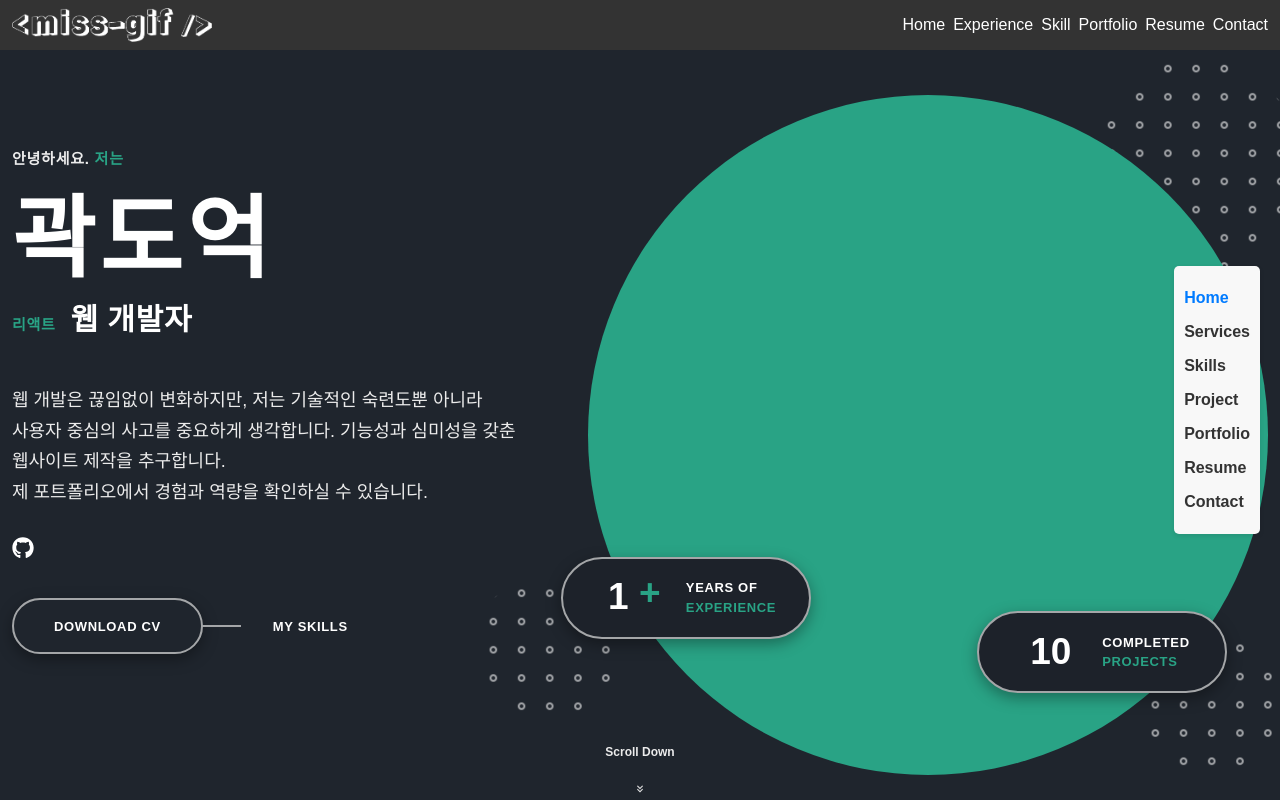
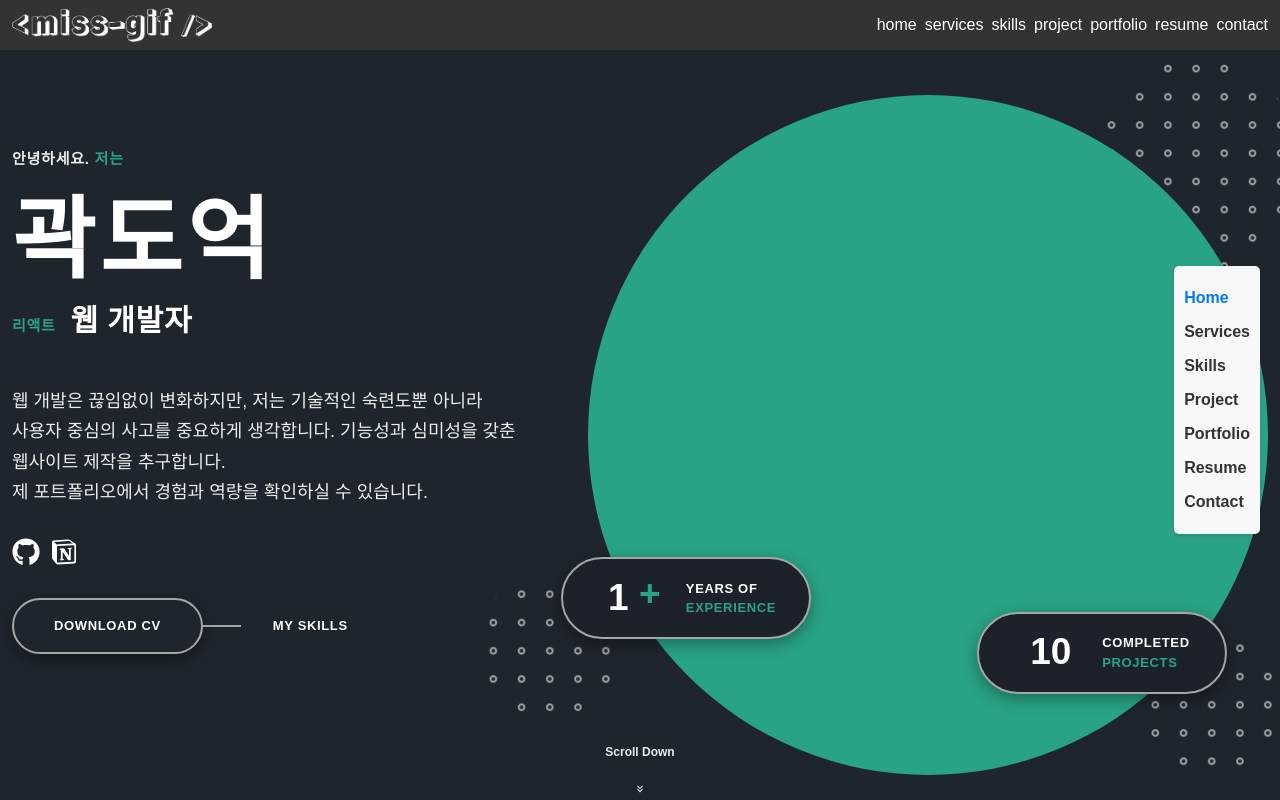
Before and after one commit to miss-gif/portfolio-final, a React (Vite) app: page / in a window 1280 px wide. Shown: the top 800 px of the page. Built offline with nearby package versions, Linux system fonts and the light colour scheme.

Commit message:
Add : home 링크 추가

```diff
--- a/src/components/home/home.scss
+++ b/src/components/home/home.scss
@@ -49,11 +49,14 @@
 
   &__socials {
     display: flex;
-    column-gap: 20px;
+    align-items: center;
+    gap: 8px;
     margin-bottom: 30px;
   }
 
   &__social-link {
+    display: flex;
+    align-items: center;
     color: var(--title-color);
     font-size: var(--h5-font-size);
     transition: all 0.7s var(--transit);
--- a/src/components/home/index.jsx
+++ b/src/components/home/index.jsx
@@ -2,6 +2,7 @@ import React from "react";
 import shapeOne from "../../assets/shape-1.png";
 import shapeTwo from "../../assets/shape-2.png";
 import { FaGithub } from "react-icons/fa";
+import { RiNotionFill } from "react-icons/ri";
 import "./home.scss";
 import { MdKeyboardDoubleArrowDown } from "react-icons/md";
 
@@ -59,7 +60,15 @@ const Home = () => {
               className="home__social-link"
               rel="noopener noreferrer"
             >
-              <FaGithub />
+              <FaGithub fontSize={28} />
+            </a>
+            <a
+              href="https://instinctive-answer-8a6.notion.site/7cc024f51ae948aca2c3bbb605a95827"
+              target="_blank"
+              className="home__social-link"
+              rel="noopener noreferrer"
+            >
+              <RiNotionFill fontSize={32} />
             </a>
           </div>
           <div className="home__btns">
--- a/src/data/data.js
+++ b/src/data/data.js
@@ -7,28 +7,25 @@ import Project6 from "../assets/project6.jpg";
 
 export const links = [
   {
-    name: "Home",
-    path: "home",
+    name: "home",
   },
   {
-    name: "Experience",
-    path: "experience",
+    name: "services",
   },
   {
-    name: "Skill",
-    path: "skill",
+    name: "skills",
   },
   {
-    name: "Portfolio",
-    path: "portfolio",
+    name: "project",
   },
   {
-    name: "Resume",
-    path: "resume",
+    name: "portfolio",
   },
   {
-    name: "Contact",
-    path: "contact",
+    name: "resume",
+  },
+  {
+    name: "contact",
   },
 ];
 
```
